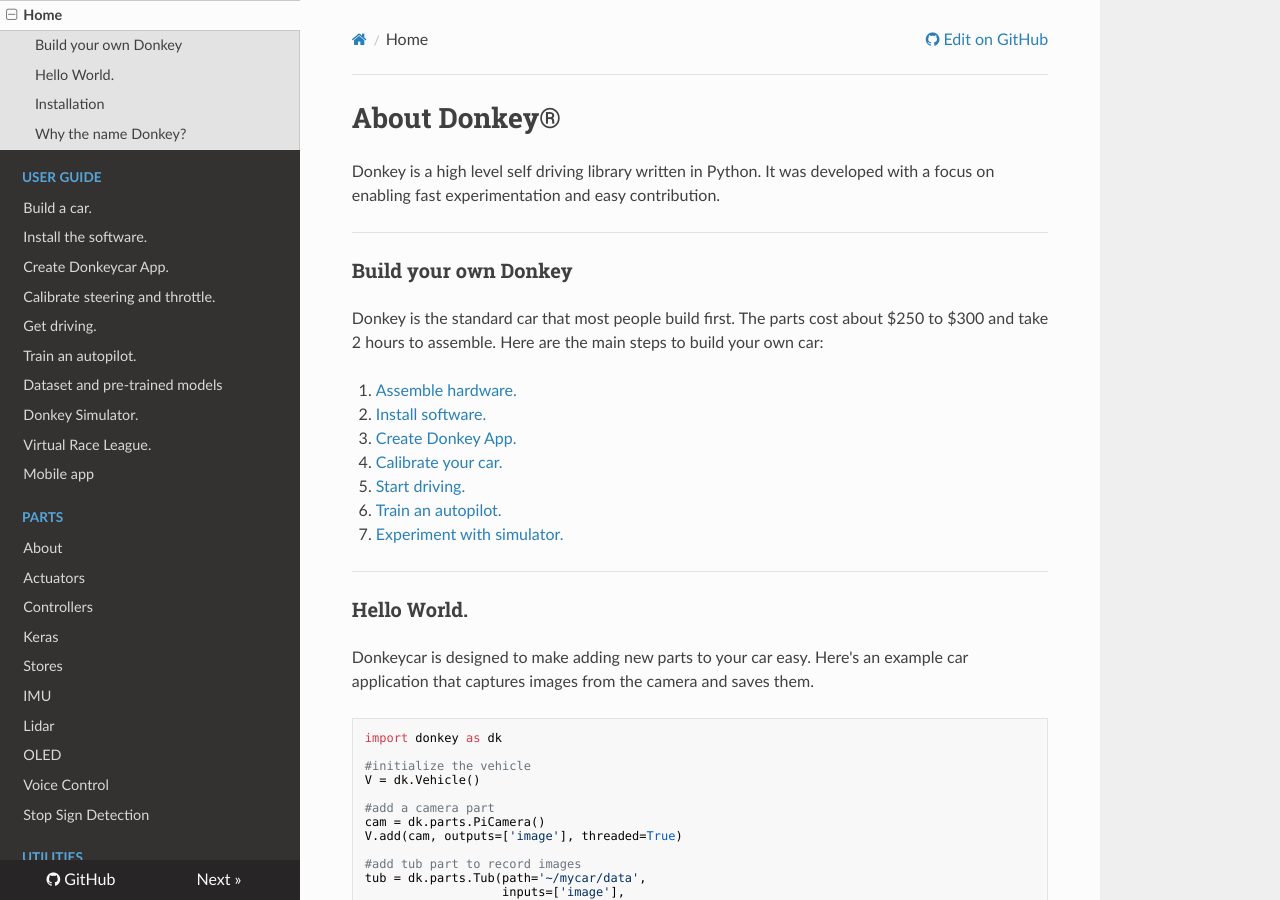
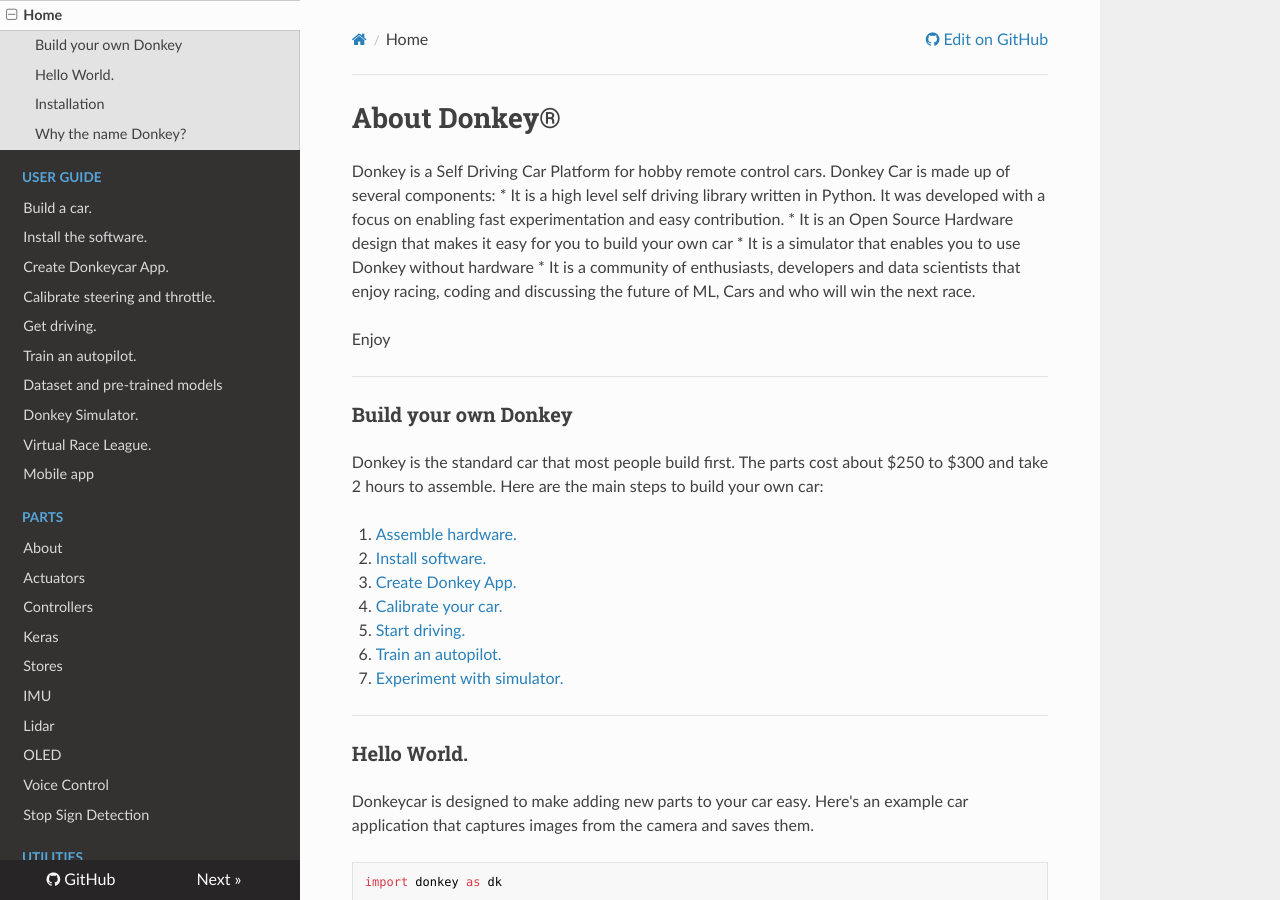
Before and after one commit to autorope/donkeydocs, an MkDocs documentation site: the page built from docs/index.md, in a window 1280 px wide and 900 px high. Built offline with MkDocs 1.6.1, drawn with Linux system fonts in a browser that asks for light colours; nearby versions of some CDN libraries; old or Windows-style settings are respelled for this version of MkDocs.

Commit message:
Update index.md

```diff
--- a/docs/index.md
+++ b/docs/index.md
@@ -1,7 +1,12 @@
 # About Donkey&reg;
 
-Donkey is a high level self driving library written in Python. It was
-developed with a focus on enabling fast experimentation and easy contribution.
+Donkey is a Self Driving Car Platform for hobby remote control cars.  Donkey Car is made up of several components:
+* It is a high level self driving library written in Python. It was developed with a focus on enabling fast experimentation and easy contribution.
+* It is an Open Source Hardware design that makes it easy for you to build your own car
+* It is a simulator that enables you to use Donkey without hardware
+* It is a community of enthusiasts, developers and data scientists that enjoy racing, coding and discussing the future of ML, Cars and who will win the next race.
+
+Enjoy
 
 ---------
 
```
